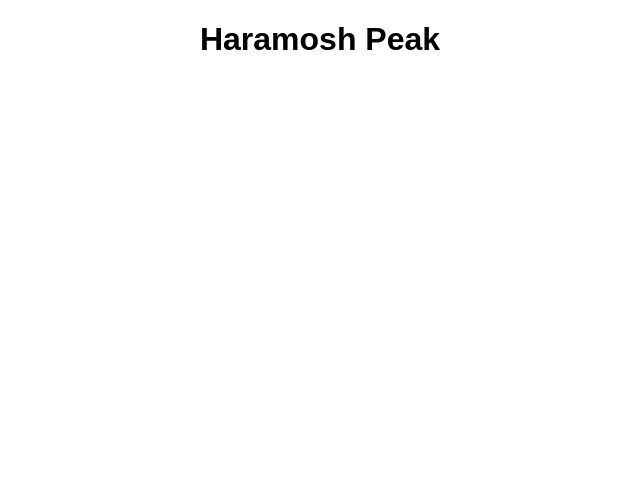
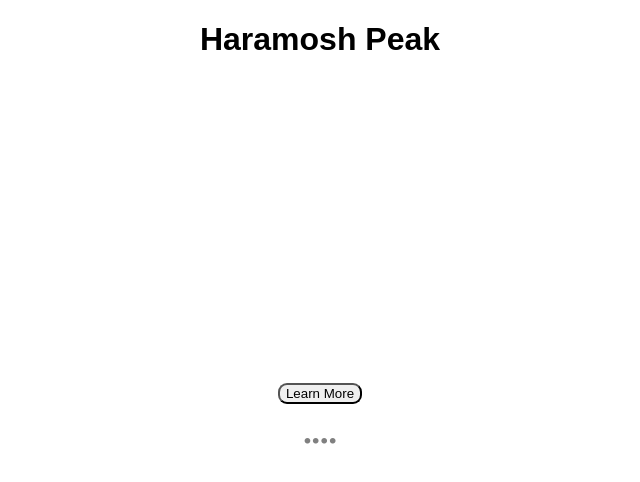
Before and after one commit to shade-zay/lab001_530, a plain HTML site: page index.html in a window 1280 px wide. Shown: the whole page, without its empty margins (320-960 px from the left). Drawn offline with Linux system fonts and the light colour scheme.

Commit message:
firstpage

```diff
--- a/index.html
+++ b/index.html
@@ -7,6 +7,9 @@
 
 <body>
     <h1 style="text-align:center; color:black; font-family:Arial, Helvetica, sans-serif">Haramosh Peak</h1>
+    <button style="margin:auto; display:block; color:black; background-color:ADD8E6; border-radius:9px; margin-top:325px">Learn More</button>
+  <p style="text-align:center; font-size:24px; color:grey">••••</p>
+
 
 
 
```
